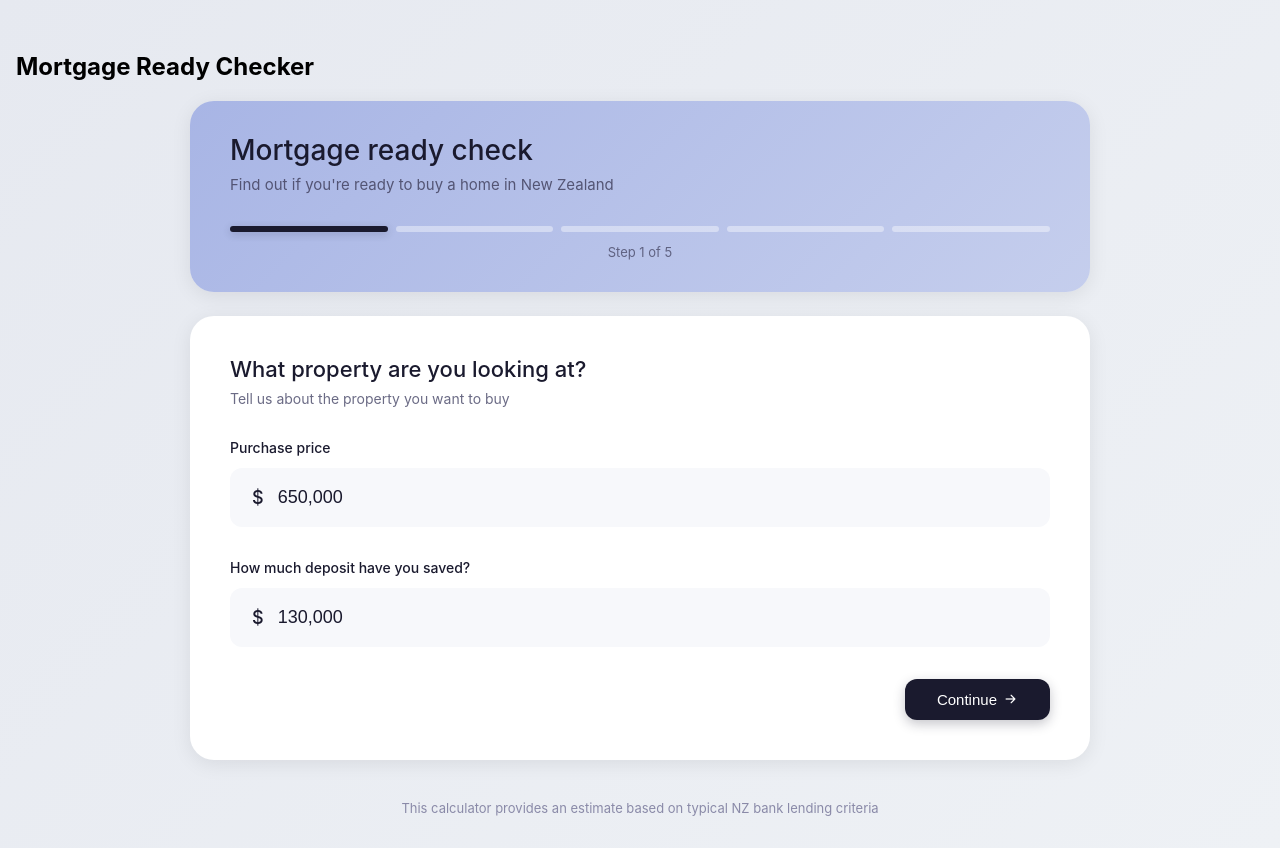
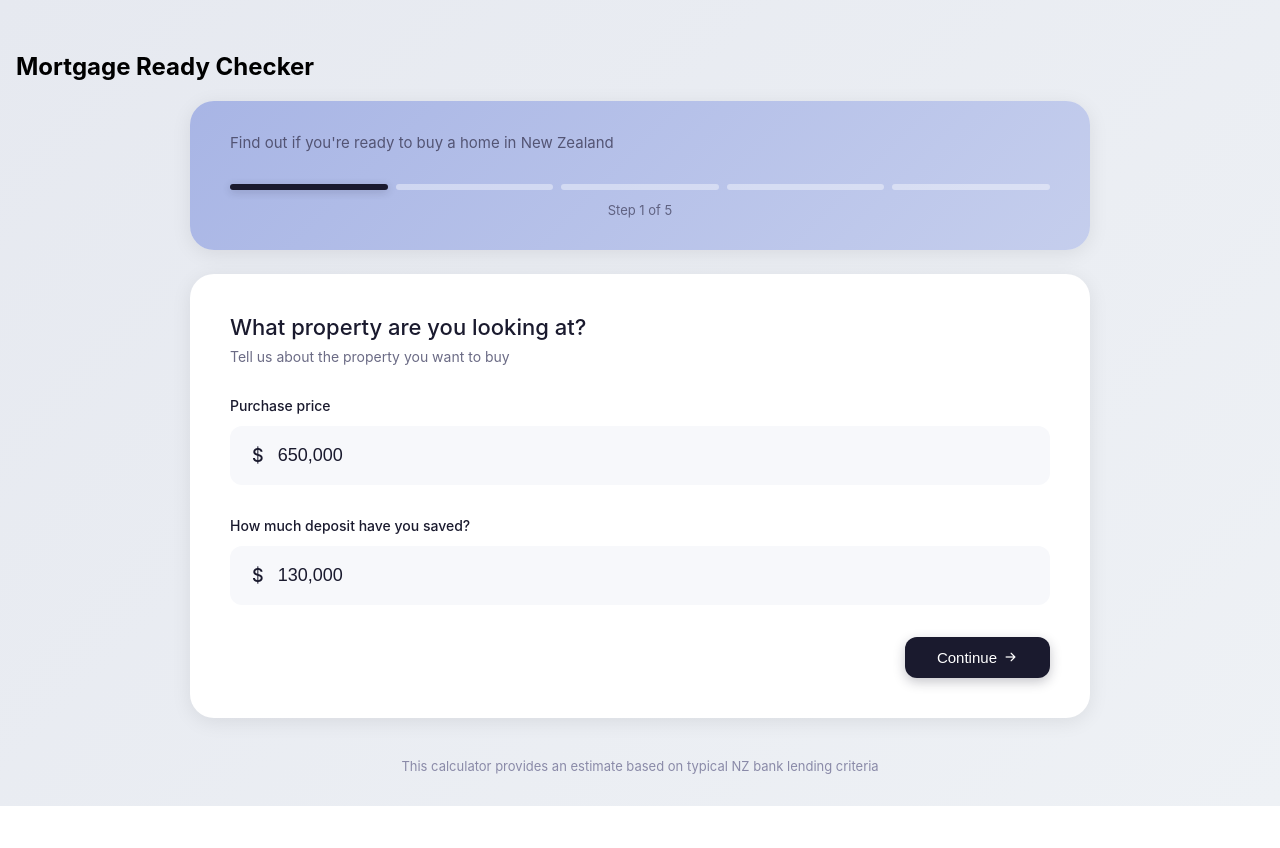
Before and after one commit to dparrynz/mortgage-ready, a React (Vite) app: page / in a window 1280 px wide. After the commit the page ends 806 px from the top, so only its background shows below. Built offline with nearby package versions, Linux system fonts and the light colour scheme.

Commit message:
Remove page title heading from header

```diff
--- a/MortgageReadySandbox.jsx
+++ b/MortgageReadySandbox.jsx
@@ -510,9 +510,6 @@ export default function MortgageReadySandbox() {
           marginBottom: '1.5rem',
           boxShadow: '0 4px 20px rgba(0,0,0,0.08)'
         }}>
-          <h1 style={{ fontSize: '28px', fontWeight: '500', margin: '0 0 0.5rem', color: '#1a1a2e' }}>
-            Mortgage ready check
-          </h1>
           <p style={{ fontSize: '15px', color: '#4a4a68', margin: '0 0 2rem', opacity: 0.9 }}>
             Find out if you're ready to buy a home in New Zealand
           </p>
```
